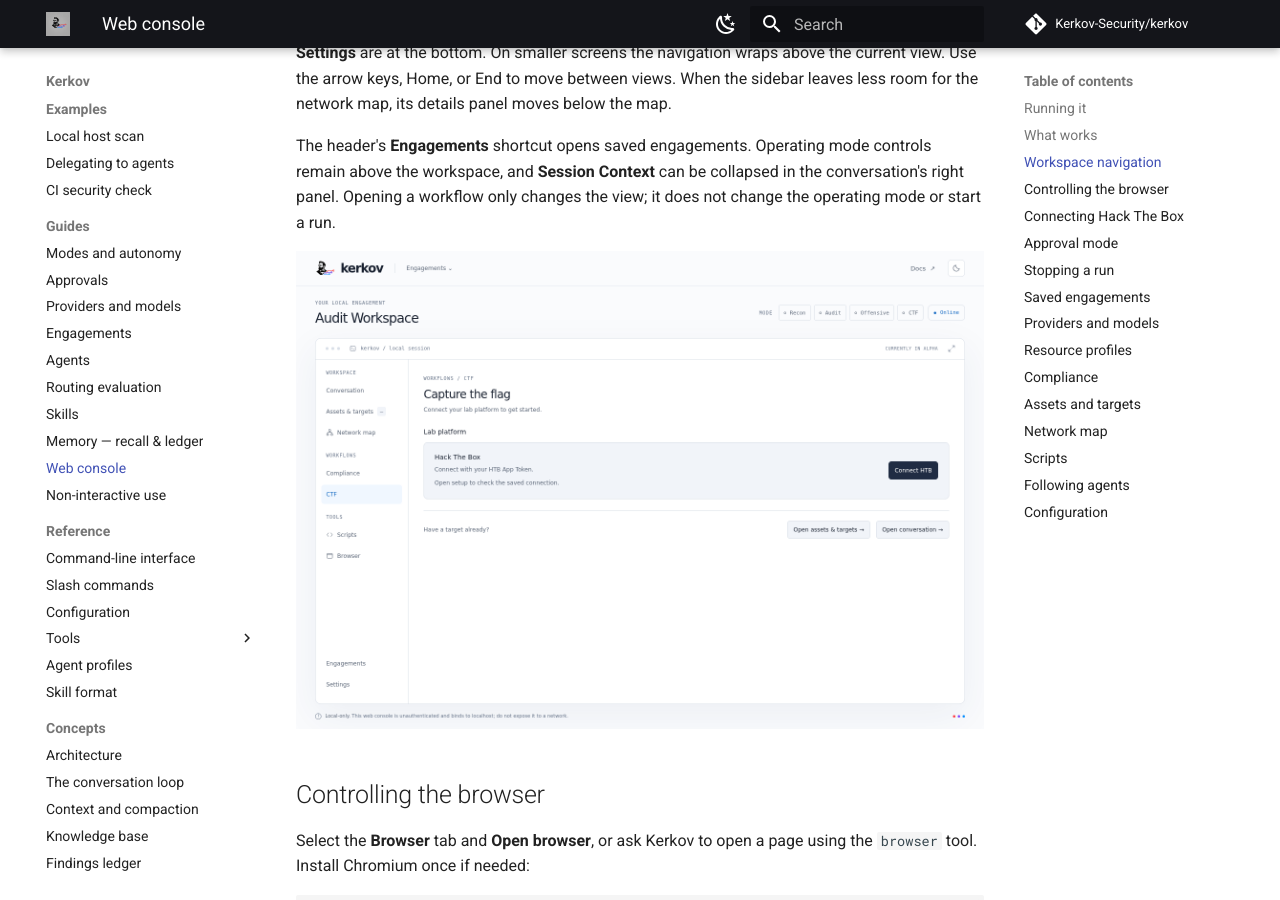
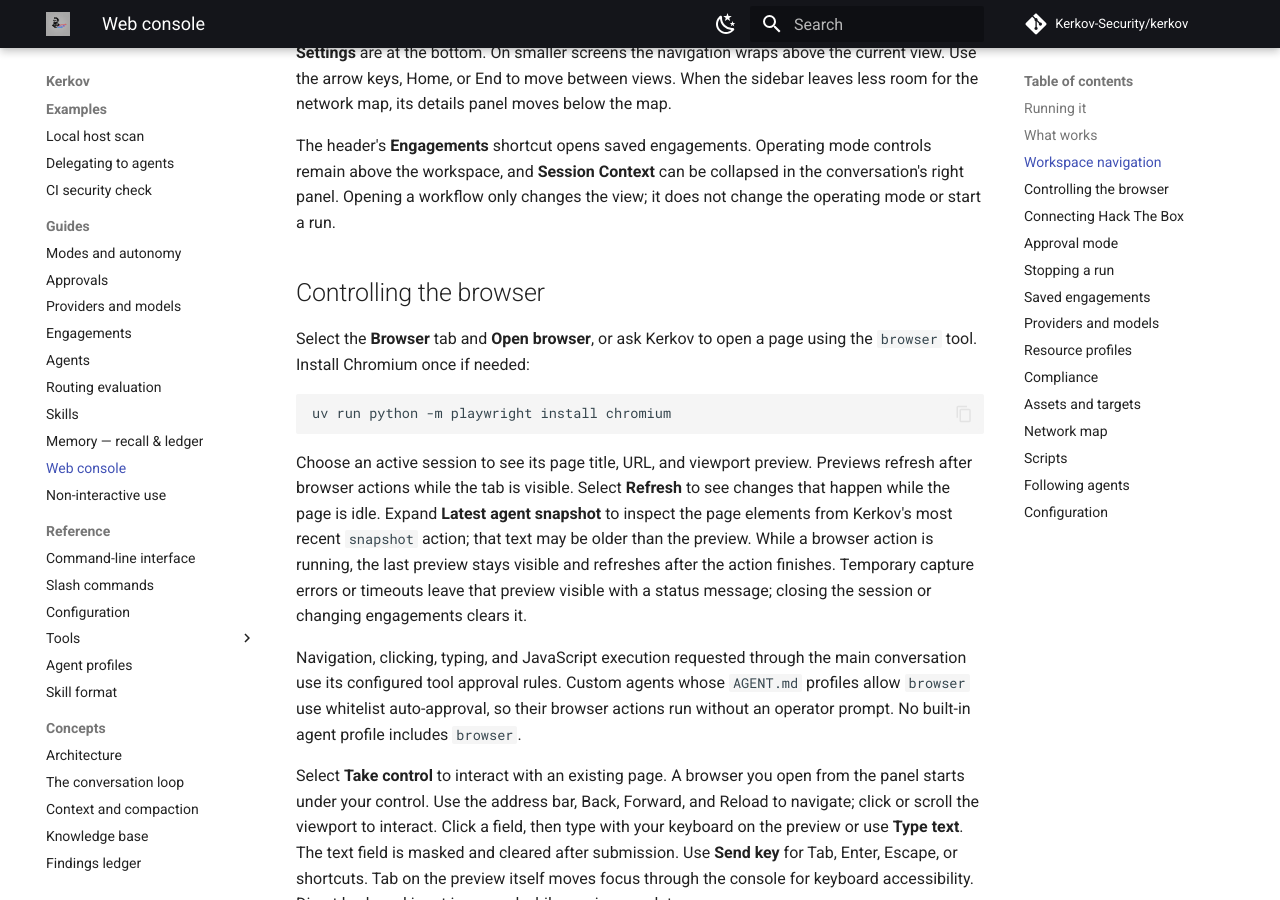
Before and after one commit to Kerkov-Security/kerkov, an MkDocs documentation site: the page built from docs/guides/web-console.md, in a window 1280 px wide and 900 px high, scrolled down 1557 px. Built offline with MkDocs 1.6.1 and Material for MkDocs 9.7.7, drawn with Linux system fonts in a browser that asks for light colours; comment, search, counter and statistics services are not loaded.

Commit message:
Remove console workflow screenshot before merge

```diff
--- a/docs/guides/web-console.md
+++ b/docs/guides/web-console.md
@@ -74,8 +74,6 @@
 controls remain above the workspace, and **Session Context** can be collapsed
 in the conversation's right panel. Opening a workflow only changes the view;
 it does not change the operating mode or start a run.
-
-![Workspace sidebar with Compliance and CTF workflows](../assets/console-workflows.png)
 
 ## Controlling the browser
 
```
Also changed, not shown: docs/assets/console-workflows.png (deleted).
